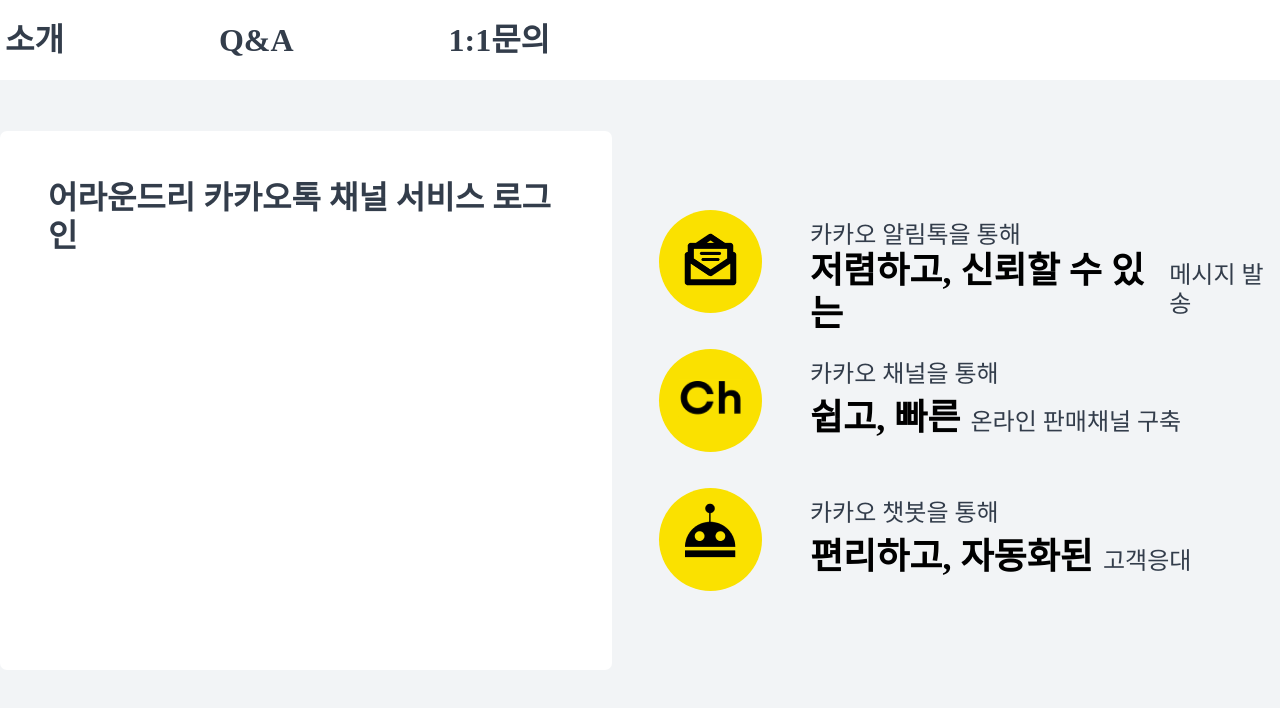
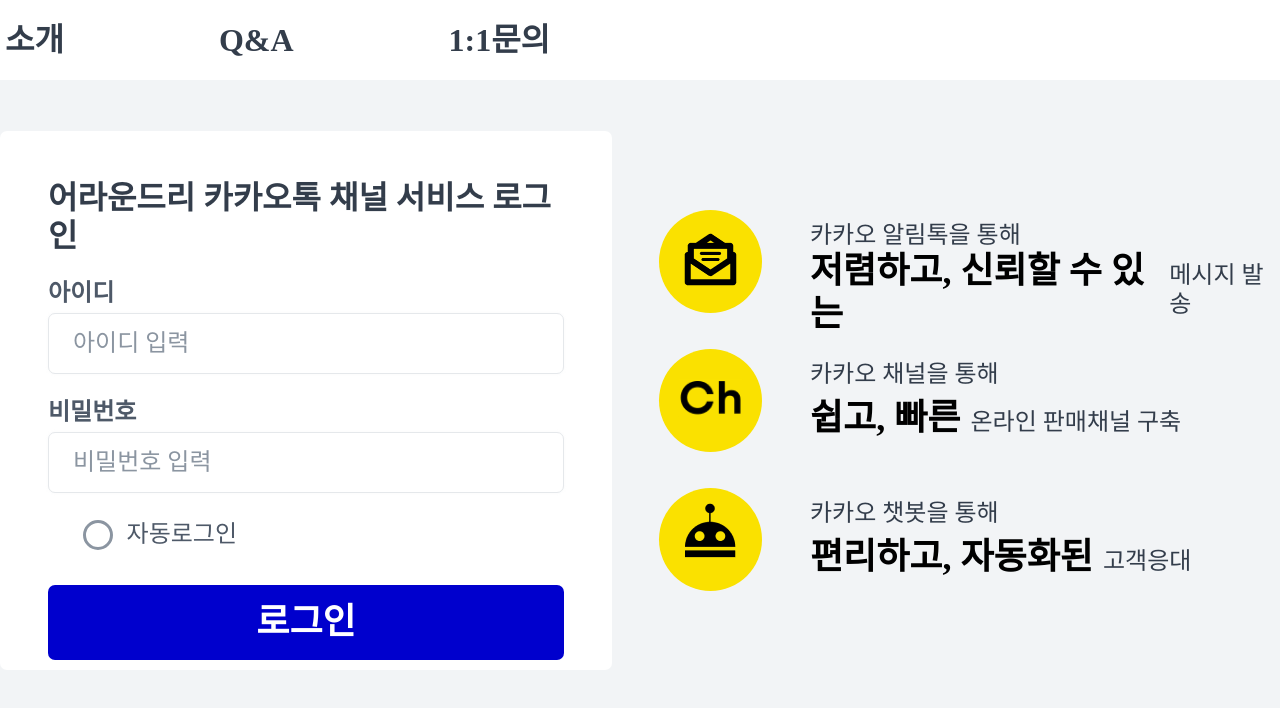
Before and after one commit to Aroundry/ACB-FE, a Next.js app: page / in a window 1280 px wide. Shown: the top 708 px of the page. Built offline with nearby package versions, Linux system fonts and the light colour scheme.

Commit message:
ACB-13 로그인 페이지  UI 랜더링 작업 완료

```diff
--- a/src/components/LoginForm/index.tsx
+++ b/src/components/LoginForm/index.tsx
@@ -4,11 +4,23 @@
   return (
     <LoginFormWrapper>
       <LoginFormTitle>어라운드리 카카오톡 채널 서비스 로그인</LoginFormTitle>
+      <LoginFormBox>
+        <LoginFormLabel>아이디</LoginFormLabel>
+        <LoginFormInput placeholder="아이디 입력"></LoginFormInput>
+        <LoginFormLabel>비밀번호</LoginFormLabel>
+        <LoginFormInput placeholder="비밀번호 입력"></LoginFormInput>
+      </LoginFormBox>
+      <AutoLoginWrapper>
+        <AutoLoginButton></AutoLoginButton>
+        <AutoLoginText>자동로그인</AutoLoginText>
+      </AutoLoginWrapper>
+      <LoginButton>로그인</LoginButton>
     </LoginFormWrapper>
   );
 };
 
 const LoginFormWrapper = styled.div`
+  box-sizing: border-box;
   display: flex;
   flex-direction: column;
   align-items: flex-start;
@@ -33,6 +45,102 @@
   margin-bottom: 24px;
 `;
 
-const LoginFormBox = styled.div``;
+const LoginFormBox = styled.form`
+  display: flex;
+  flex-direction: column;
+  width: 516px;
+  height: 214px;
+
+  margin-bottom: 27px;
+`;
+
+const LoginFormLabel = styled.label`
+  font-family: 'Pretendard';
+  font-style: normal;
+  font-weight: 700;
+  font-size: 24px;
+  line-height: 29px;
+  color: #4e5968;
+
+  margin-bottom: 5px;
+`;
+
+const LoginFormInput = styled.input`
+  box-sizing: border-box;
+  width: 516px;
+  height: 61px;
+  border: 1px solid #e5e8eb;
+  box-shadow: 0px 0px 3px rgba(229, 232, 235, 0.25);
+  border-radius: 7px;
+  padding: 16px 24px;
+
+  font-family: 'Pretendard';
+  font-style: normal;
+  font-weight: 400;
+  font-size: 24px;
+  line-height: 29px;
+
+  margin-bottom: 24px;
+
+  ::placeholder {
+    font-family: 'Pretendard';
+    font-style: normal;
+    font-weight: 400;
+    font-size: 24px;
+    line-height: 29px;
+
+    color: #8b95a1;
+  }
+`;
+
+const AutoLoginWrapper = styled.div`
+  width: 154px;
+
+  display: flex;
+  justify-content: space-between;
+  align-items: center;
+
+  margin-left: 35px;
+  margin-bottom: 35px;
+`;
+
+const AutoLoginButton = styled.div`
+  width: 30px;
+  height: 30px;
+  border: 3px solid #8b95a1;
+  border-radius: 50%;
+`;
+
+const AutoLoginText = styled.div`
+  font-family: 'Pretendard';
+  font-style: normal;
+  font-weight: 400;
+  font-size: 24px;
+  line-height: 29px;
+
+  color: #4e5968;
+`;
+
+const LoginButton = styled.div`
+  display: flex;
+  flex-direction: row;
+  justify-content: center;
+  align-items: center;
+  padding: 16px 48px;
+
+  width: 516px;
+  height: 75px;
+
+  background: #0000cd;
+  border-radius: 7px;
+
+  font-family: 'Pretendard';
+  font-style: normal;
+  font-weight: 700;
+  font-size: 36px;
+  line-height: 43px;
+
+  color: #fff;
+`;
 
 export default LoginForm;
```
